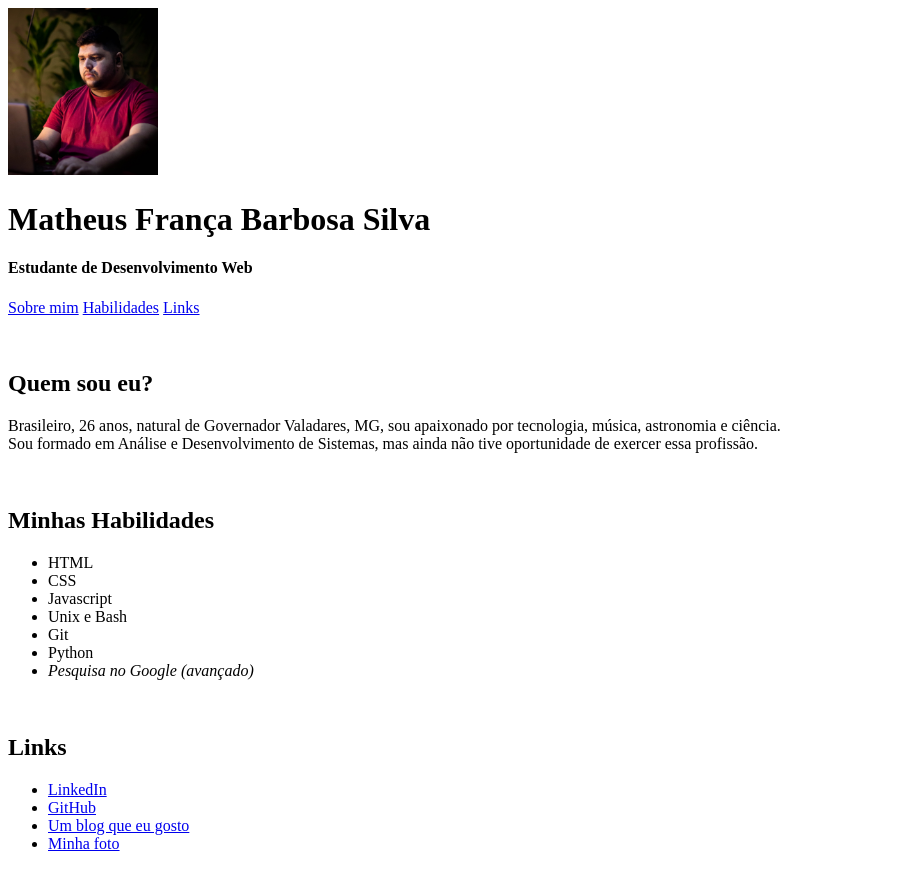
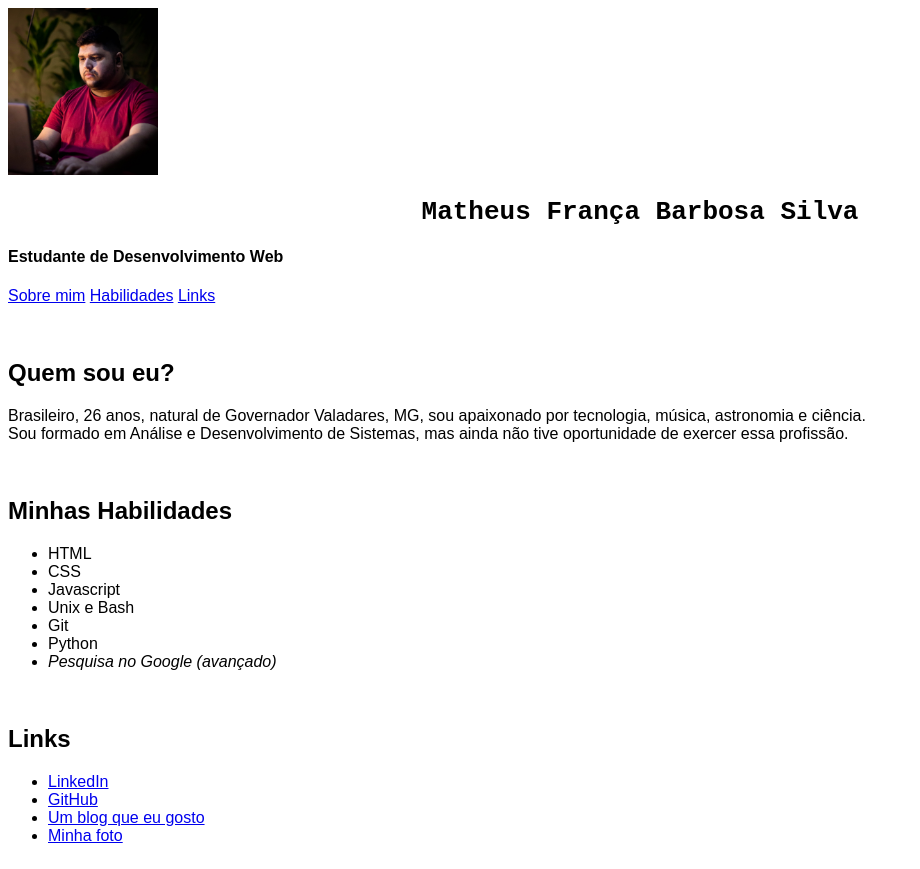
Before and after one commit to matfbs/matfbs.github.io, a plain HTML site: page index.html in a window 1280 px wide. Shown: the whole page, without its empty margins (0-920 px from the left). Drawn offline with Linux system fonts and the light colour scheme.

Commit message:
Requisito 1: Definidas fontes diferentes para o nome e para a descrição.

```diff
--- a/index.html
+++ b/index.html
@@ -5,10 +5,24 @@
     <meta http-equiv="X-UA-Compatible" content="IE=edge">
     <meta name="viewport" content="width=device-width, initial-scale=1.0">
     <title>Matheus França - Portfólio</title>
+
+    <style>
+
+        body {
+            font-family: sans-serif;
+        }
+
+        .name {
+            font-family: monospace;
+            text-align: center;
+        }
+
+    </style>
+
 </head>
 <body>
     <img src="assets/foto.jpg" alt="Matheus França" width="150px" id="foto">
-    <h1>Matheus França Barbosa Silva</h1>
+    <h1 class="name">Matheus França Barbosa Silva</h1>
     <h4>Estudante de Desenvolvimento Web</h4>
 
     <p>
@@ -19,7 +33,7 @@
 
     <br>
     <h2 id="sobre">Quem sou eu?</h2>
-    <p>Brasileiro, 26 anos, natural de Governador Valadares, MG, sou apaixonado por tecnologia, música, astronomia e ciência.
+    <p class="description">Brasileiro, 26 anos, natural de Governador Valadares, MG, sou apaixonado por tecnologia, música, astronomia e ciência.
     <br> Sou formado em Análise e Desenvolvimento de Sistemas, mas ainda não tive oportunidade de exercer essa profissão.
     </p>
     <br>
```
